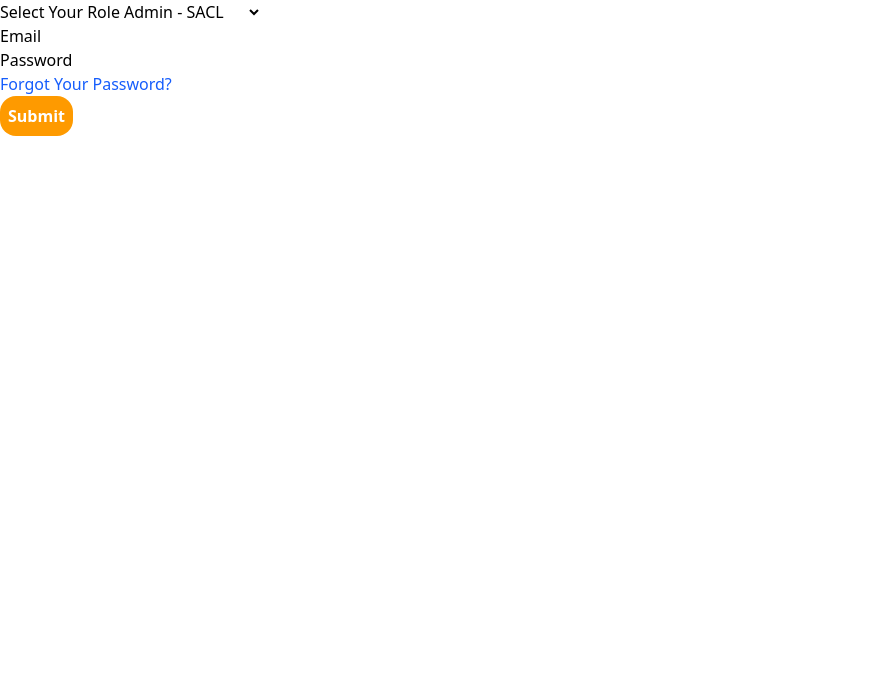
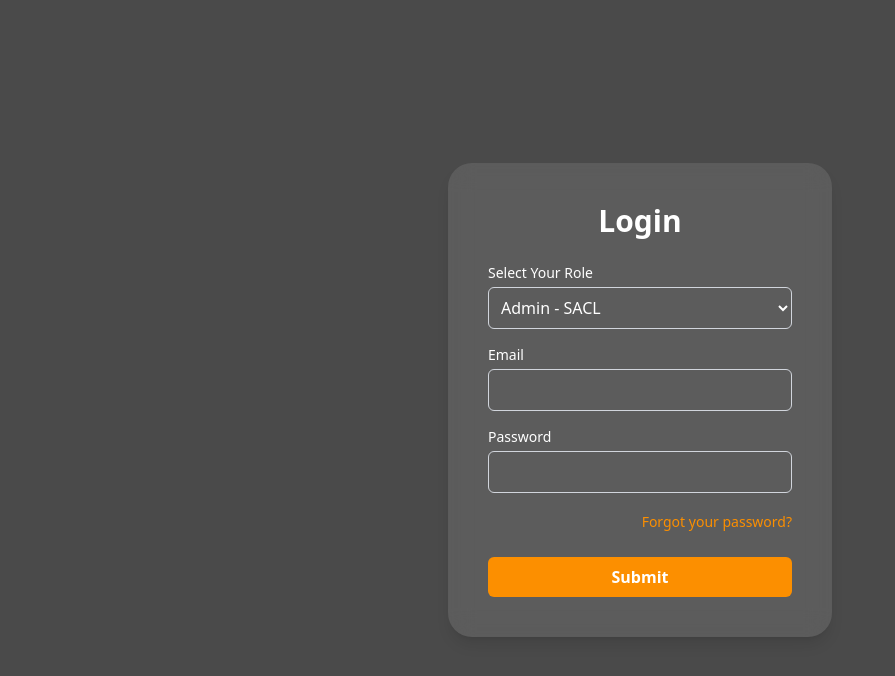
Before and after one commit to damodara2006/Project_SFS, a React (Vite) app in the folder frontend/: page / in a window 1280 px wide. Shown: the top 676 px of the page, without its empty margins (0-895 px from the left). Built offline with nearby package versions, Linux system fonts and the light colour scheme.

Commit message:
feat : updated Login.jsx Page

```diff
--- a/frontend/src/components/Login.jsx
+++ b/frontend/src/components/Login.jsx
@@ -1,37 +1,82 @@
-import React from 'react'
+import React from 'react';
+import { useState } from 'react';
 const Login = () => {
+
+    const[role,setRole]=useState("");
+    const[email,setEmail]=useState("");
+    const[password,setPassword]=useState("");
+
+    const handleLogin = ()=>{
+
+    }
+
   return (
-    <div>
-        <form action="">
-            <label htmlFor="Role">Select Your Role</label>
+    <div className="min-h-screen flex items-center justify-center bg-[#4a4a4a]">
+      <div className="bg-white/10 backdrop-blur-md p-10 rounded-3xl w-96 shadow-lg">
+        <h1 className="text-white text-3xl font-bold mb-6 text-center">Login</h1>
+        <form className="flex flex-col gap-4" onSubmit={handleLogin}>
+          {/* Role Selection */}
+          <div className="flex flex-col">
+            <label htmlFor="role" className="text-white mb-1 text-sm font-medium">
+              Select Your Role
+            </label>
+            <select
+              id="role"
+              name="role"
+              className="p-2 rounded-md bg-transparent border border-gray-300 text-white focus:outline-none focus:border-[#fc8f00]"
 
-            <select name="role" id="role">
-                <option value="Admin">Admin - SACL</option>
-                <option value="Evaluator">Evaluator - SACL</option>
-                <option value="spoc">SPOC</option>
-                <option value="student">Student</option>
+            >
+              <option value="Admin" className="text-black">Admin - SACL</option>
+              <option value="Evaluator" className="text-black">Evaluator - SACL</option>
+              <option value="spoc" className="text-black">SPOC</option>
+              <option value="student" className="text-black">Student</option>
             </select>
+          </div>
 
-            <br />
+          {/* Email */}
+          <div className="flex flex-col">
+            <label htmlFor="email" className="text-white mb-1 text-sm font-medium">
+              Email
+            </label>
+            <input
+              type="email"
+              id="email"
+              className="p-2 rounded-md bg-transparent border border-gray-300 text-white focus:outline-none focus:border-[#fc8f00]"
+              onChange={(e)=>setEmail(e.target.value)}
+            />
+          </div>
 
-            <label htmlFor="Email">Email</label>
-            <input type="email" />
+          {/* Password */}
+          <div className="flex flex-col">
+            <label htmlFor="password" className="text-white mb-1 text-sm font-medium">
+              Password
+            </label>
+            <input
+              type="password"
+              id="password"
+              className="p-2 rounded-md bg-transparent border border-gray-300 text-white focus:outline-none focus:border-[#fc8f00]"
+              onChange={(e)=>setPassword(e.target.value)}
+           />
+          </div>
 
-            <br />
+          {/* Forgot Password */}
+          <div className="text-right">
+            <a href="#" className="text-[#fc8f00] text-sm hover:underline">
+              Forgot your password?
+            </a>
+          </div>
 
-            <label htmlFor="password">Password</label>
-            <input type="password" />
+          {/* Submit Button */}
+          <button
+            type="submit"
+            className="bg-[#fc8f00] text-white font-semibold py-2 rounded-md mt-2 hover:bg-[#e07c00] transition duration-200"
+          >
+            Submit
+          </button>
+        </form>
+      </div>
+    </div>
+  );
+};
 
-            <br />
-
-            <a href="" className='text-blue-600'>Forgot Your Password?</a>
-
-            <br />
-
-            <button className='bg-amber-500 p-2 rounded-2xl font-bold text-white'>Submit</button>
-        </form>
-    </div>
-  )
-}
-
-export default Login
+export default Login;
```
